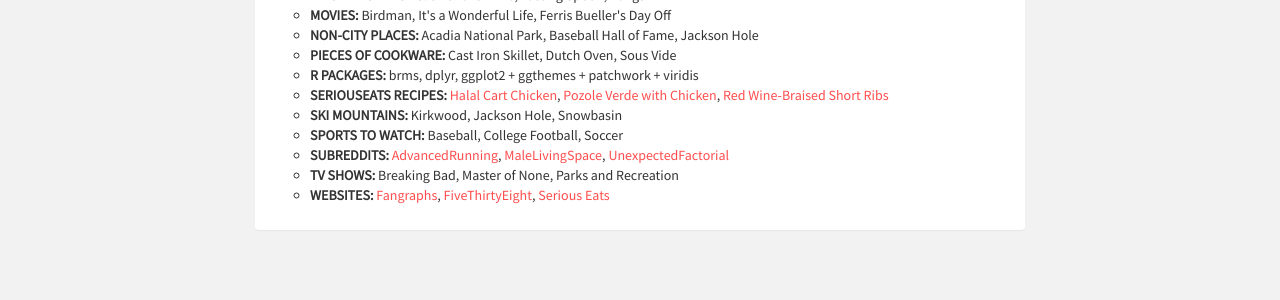
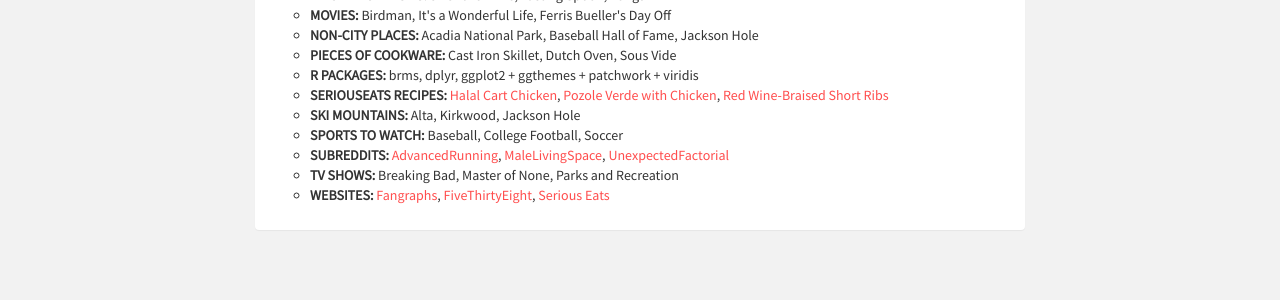
Before and after one commit to mrkaye97/mrkaye97.github.io, a Jekyll site: the page built from random.html, in a window 1280 px wide. Shown: the part 485-785 px from the top of the page. Built offline with Jekyll 4.4.1, drawn with Linux system fonts in a browser that asks for light colours; nearby versions of some CDN libraries.

Commit message:
Update random.html

```diff
--- a/random.html
+++ b/random.html
@@ -42,7 +42,7 @@
 					  <li><b>PIECES OF COOKWARE:</b> Cast Iron Skillet, Dutch Oven, Sous Vide</li>
 					  <li><b>R PACKAGES:</b> brms, dplyr, ggplot2 + ggthemes + patchwork + viridis</li>
 					  <li><b>SERIOUSEATS RECIPES:</b> <a href="https://www.seriouseats.com/recipes/2011/12/serious-eats-halal-cart-style-chicken-and-rice-white-sauce-recipe.html">Halal Cart Chicken</a>, <a href="https://www.seriouseats.com/recipes/2017/01/pozole-verde-de-pollo-green-mexican-hominy-and-chicken-soup-recipe.html">Pozole Verde with Chicken</a>, <a href="https://www.seriouseats.com/recipes/2019/12/red-wine-braised-beef-short-ribs-recipe.html">Red Wine-Braised Short Ribs</a></li></li>
-					  <li><b>SKI MOUNTAINS:</b> Kirkwood, Jackson Hole, Snowbasin</li>
+					  <li><b>SKI MOUNTAINS:</b> Alta, Kirkwood, Jackson Hole</li>
 					  <li><b>SPORTS TO WATCH:</b> Baseball, College Football, Soccer</li>
 					  <li><b>SUBREDDITS:</b> <a href="https://www.reddit.com/r/AdvancedRunning">AdvancedRunning</a>, <a href="https://www.reddit.com/r/MaleLivingSpace">MaleLivingSpace</a>, <a href="https://www.reddit.com/r/UnexpectedFactorial">UnexpectedFactorial</a></li>
 					  <li><b>TV SHOWS:</b> Breaking Bad, Master of None, Parks and Recreation</li>
```
